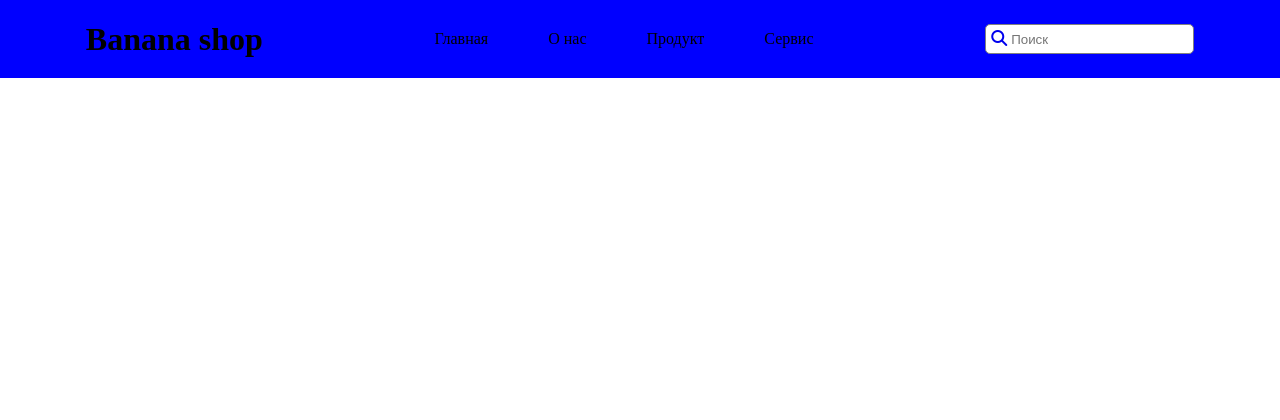
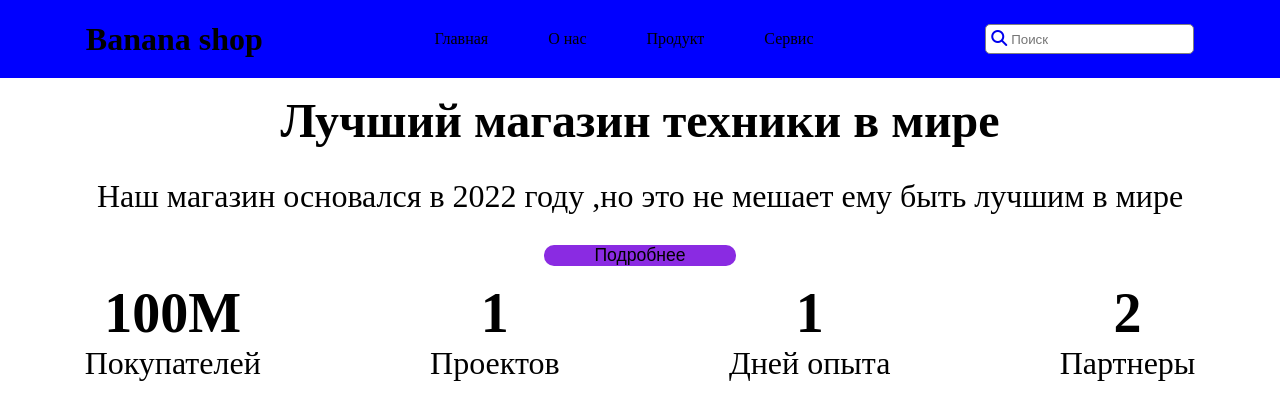
Before and after one commit to Stalker43/my-store, a plain HTML site: page index.html in a window 1280 px wide. Drawn offline with Linux system fonts and the light colour scheme.

Commit message:
add section "welocme"

```diff
--- a/index.html
+++ b/index.html
@@ -40,5 +40,37 @@
         </div>
       </div>
     </header>
+    <main>
+      <section class="welcome">
+        <div class="page">
+          <h1>Лучший магазин техники в мире</h1>
+          <p>
+            Наш магазин основался в 2022 году ,но это не мешает ему быть лучшим
+            в мире
+          </p>
+          <button>Подробнее</button>
+        </div>
+        <div class="statistics">
+          <div class="statistics-info">
+            <div class="stat">
+              <h1>100М</h1>
+              <p>Покупателей</p>
+            </div>
+            <div class="stat">
+              <h1>1</h1>
+              <p>Проектов</p>
+            </div>
+            <div class="stat">
+              <h1>1</h1>
+              <p>Дней опыта</p>
+            </div>
+            <div class="stat">
+              <h1>2</h1>
+              <p>Партнеры</p>
+            </div>
+          </div>
+        </div>
+      </section>
+    </main>
   </body>
 </html>
--- a/style.css
+++ b/style.css
@@ -42,3 +42,36 @@ header {
   color: black;
   outline: none;
 }
+.page {
+  display: flex;
+  flex-direction: column;
+  justify-content: center;
+  align-items: center;
+}
+.page * {
+  margin: 15px;
+}
+.page h1 {
+  font-size: 300%;
+}
+.page p {
+  font-size: 200%;
+}
+.page button {
+  width: 15%;
+  font-size: 110%;
+  background-color: blueviolet;
+  border: 0;
+  border-radius: 10px;
+}
+.statistics-info {
+  display: flex;
+  justify-content: space-around;
+}
+.stat h1 {
+  font-size: 350%;
+  text-align: center;
+}
+.stat p {
+  font-size: 200%;
+}
```
